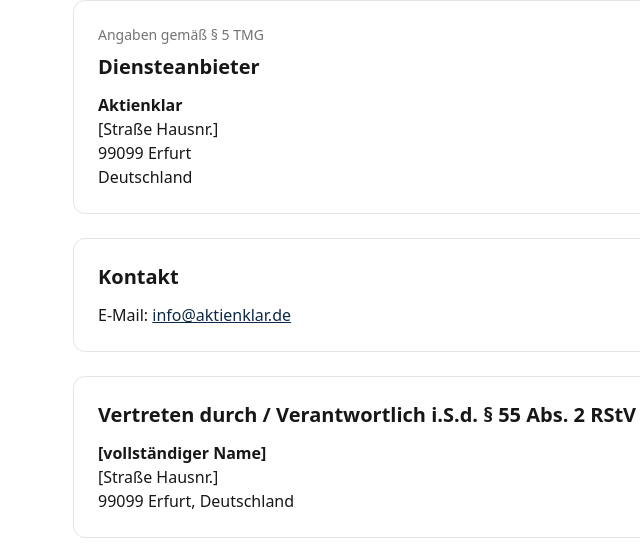
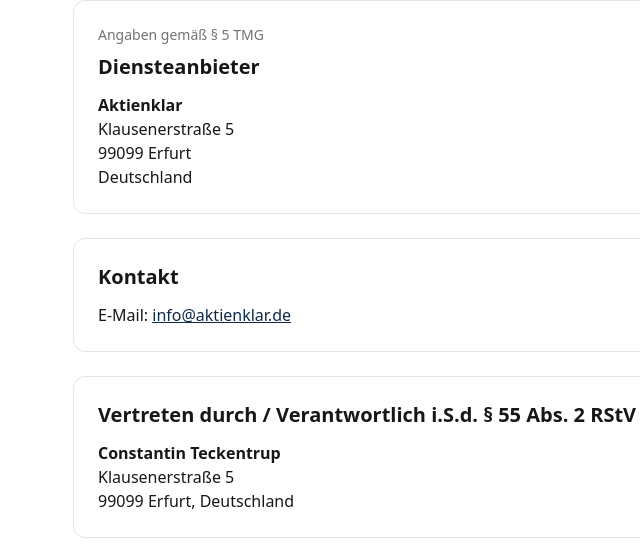
Before and after one commit to Aktienklar/Aktienklar, a website: page impressum.html in a window 1280 px wide. Shown: the part 165-724 px from the top of the page, 199-839 px from the left. Drawn offline with nearby package versions, Linux system fonts and the light colour scheme.

Commit message:
Update impressum.html

```diff
--- a/impressum.html
+++ b/impressum.html
@@ -35,7 +35,7 @@
         <p class="text-sm text-neutral-500 mb-2">Angaben gemäß § 5 TMG</p>
         <h2 class="text-xl font-semibold mb-3">Diensteanbieter</h2>
         <p><strong>Aktienklar</strong><br />
-           [Straße Hausnr.]<br />
+           Klausenerstraße 5<br />
            99099 Erfurt<br />
            Deutschland</p>
       </section>
@@ -47,8 +47,8 @@
 
       <section class="rounded-xl border border-neutral-200 p-6">
         <h2 class="text-xl font-semibold mb-3">Vertreten durch / Verantwortlich i.S.d. § 55 Abs. 2 RStV</h2>
-        <p><strong>[vollständiger Name]</strong><br />
-           [Straße Hausnr.]<br />
+        <p><strong>Constantin Teckentrup</strong><br />
+           Klausenerstraße 5<br />
            99099 Erfurt, Deutschland</p>
       </section>
 
```
